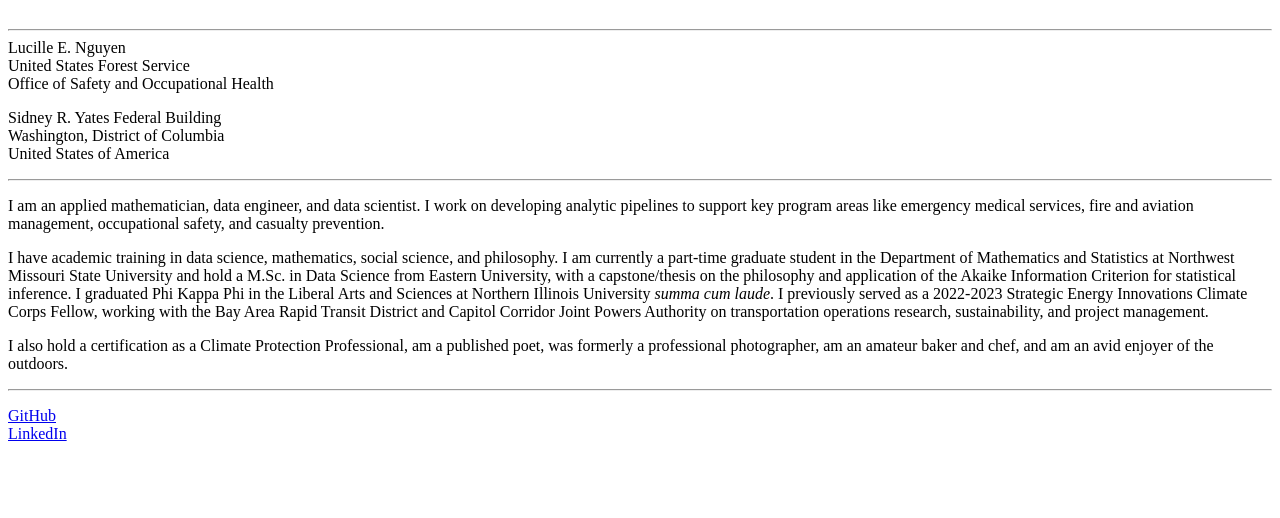
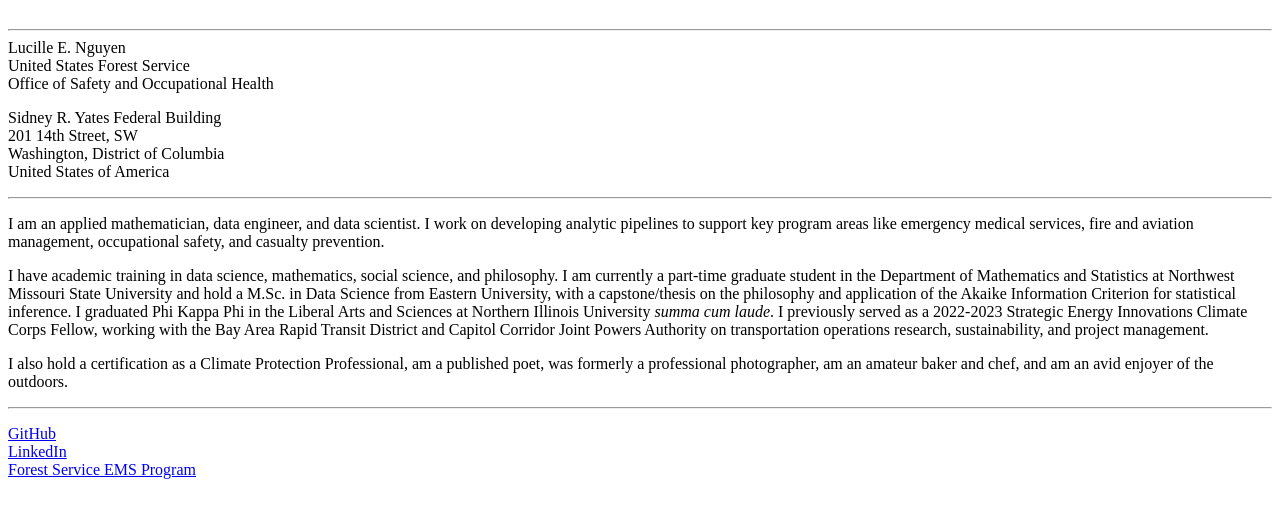
Before and after one commit to thelucenguyen/thelucenguyen.github.io, a plain HTML site: page index.html in a window 1280 px wide. Shown: the part 72-590 px from the top of the page. Drawn offline with Linux system fonts and the light colour scheme.

Commit message:
Update index.html

```diff
--- a/index.html
+++ b/index.html
@@ -14,6 +14,7 @@ Office of Safety and Occupational Health<BR>
 <P>
 
 Sidney R. Yates Federal Building<BR>
+201 14th Street, SW<BR>
 Washington, District of Columbia<BR>
 United States of America<BR>
 <P>
@@ -31,6 +32,7 @@ I also hold a certification as a Climate Protection Professional, am a published
 <P>
 <a href="https://github.com/thelucenguyen">GitHub</a><br>
 <a href="https://www.linkedin.com/in/luce-nguyen/">LinkedIn</a><br>
+<a href="https://www.fs.usda.gov/about-agency/emergency-medical-service-program">Forest Service EMS Program</a><br>
 
 </BODY>
 </HTML>
```
